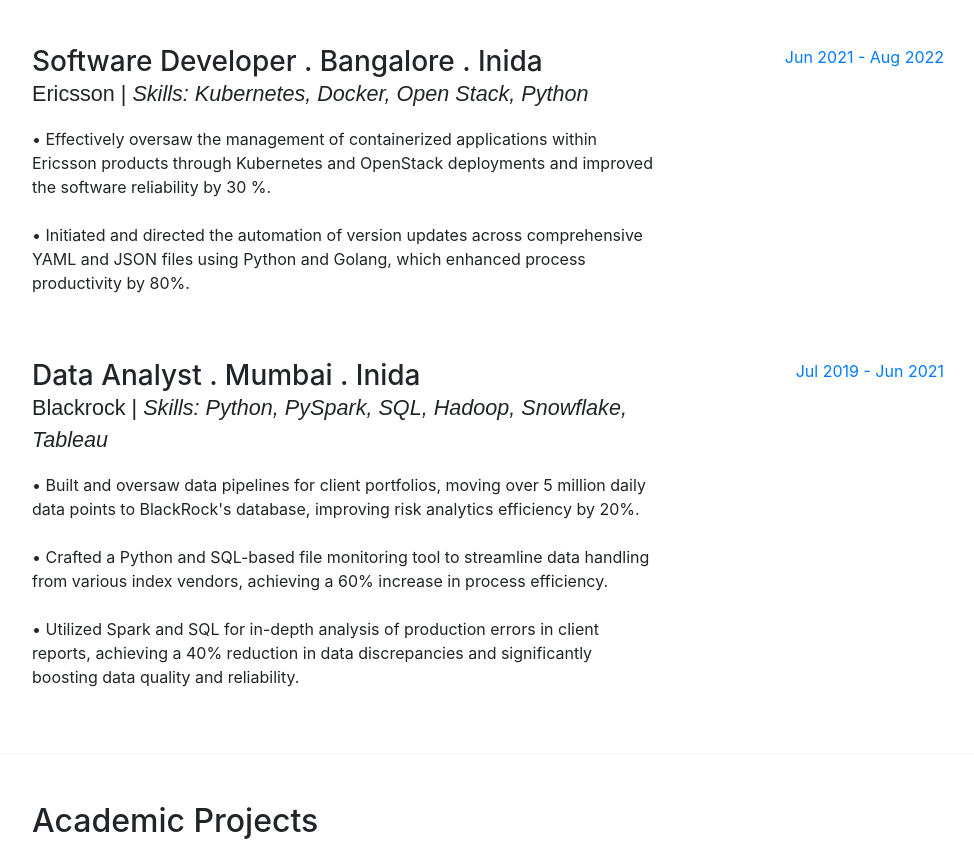
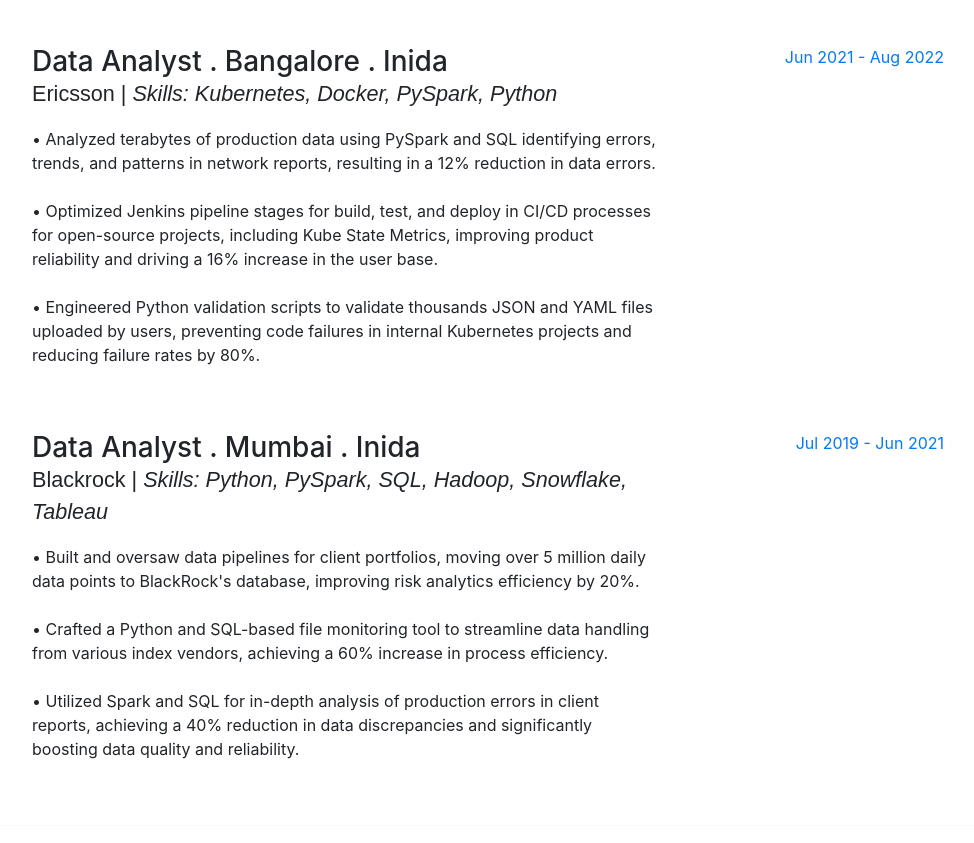
Before and after one commit to shivam0296/mishras.github.io, a website with bundled scripts: page index.html in a window 1280 px wide. Shown: the part 1977-2820 px from the top of the page, without its empty margins (288-1262 px from the left). Built offline with nearby package versions, Linux system fonts and the light colour scheme; a web font is replaced by a local one.

Commit message:
Changing About Section

```diff
--- a/index.html
+++ b/index.html
@@ -168,11 +168,12 @@
 
           <div class="resume-item d-flex flex-column flex-md-row">
             <div class="resume-content mr-auto">
-              <h3 class="mb-0">Software Developer . Bangalore . Inida</h3>
-              <div class="subheading mb-3">Ericsson | <i>Skills: Kubernetes, Docker, Open Stack, Python</i></div>
+              <h3 class="mb-0">Data Analyst . Bangalore . Inida</h3>
+              <div class="subheading mb-3">Ericsson | <i>Skills: Kubernetes, Docker, PySpark, Python</i></div>
               <p>
-                • Effectively oversaw the management of containerized applications within Ericsson products through Kubernetes and OpenStack deployments and improved the software reliability by 30 %.</br>
-              </br>• Initiated and directed the automation of version updates across comprehensive YAML and JSON files using Python and Golang, which enhanced process productivity by 80%.
+                • Analyzed terabytes of production data using PySpark and SQL identifying errors, trends, and patterns in network reports, resulting in a 12% reduction in data errors.<br/>
+                <br/>• Optimized Jenkins pipeline stages for build, test, and deploy in CI/CD processes for open-source projects, including Kube State Metrics, improving product reliability and driving a 16% increase in the user base.<br/>
+                <br/>• Engineered Python validation scripts to validate thousands JSON and YAML files uploaded by users, preventing code failures in internal Kubernetes projects and reducing failure rates by 80%.<br/>
               </p>
             </div>
             <div class="resume-date text-md-right">
```
Also changed, not shown: 1 other file.
